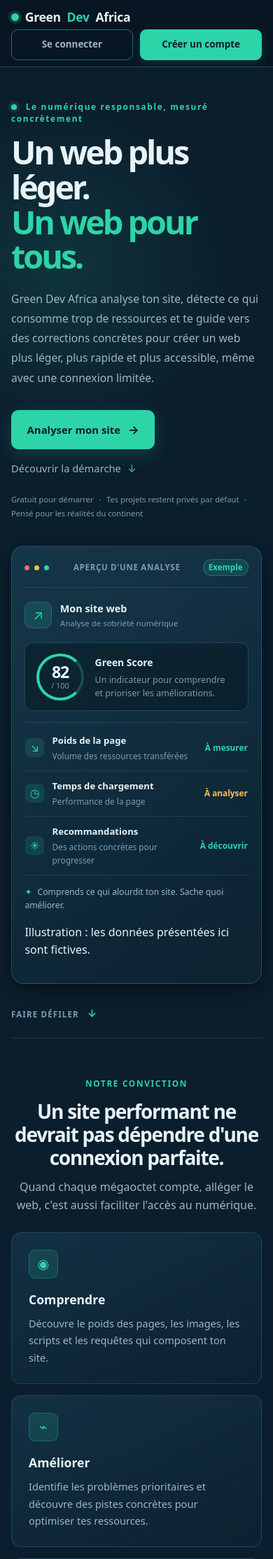
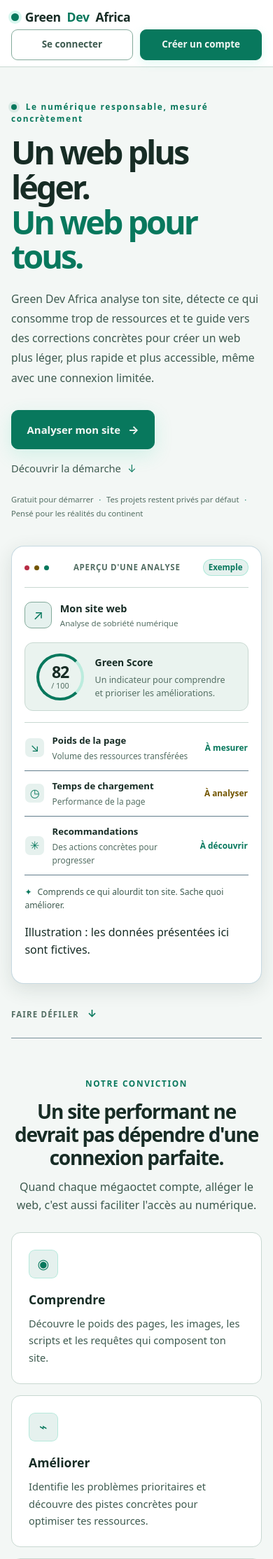
Before and after one commit to Aicha-Dembele/green-dev-africa, a Django app: page / in a window 390 px wide. Shown: the top 2228 px of the page at 70% size. Run offline with Django 5.2, Linux system fonts and the light colour scheme.

Commit message:
Améliorations UI et UX
Co-authored-by: Copilot <223556219+Copilot@users.noreply.github.com>

```diff
--- a/static/css/greendev.css
+++ b/static/css/greendev.css
@@ -44,11 +35,7 @@
 
 body {
   margin: 0;
-  background:
-    radial-gradient(900px 500px at 15% -10%, #15364a 0%, transparent 60%),
-    radial-gradient(700px 400px at 100% 0%, #12304a 0%, transparent 55%),
-    var(--nuit);
-  background-attachment: fixed;
+  background: var(--nuit);
   color: var(--texte);
   font-family: system-ui, -apple-system, "Segoe UI", Roboto, sans-serif;
   font-size: 16px;
@@ -779,18 +766,6 @@ legend {
   gap: clamp(2rem, 6vw, 5rem);
   padding: 4.7rem 0 5.4rem;
 }
-.accueil-hero::before {
-  content: "";
-  position: absolute;
-  z-index: -1;
-  width: 32rem;
-  height: 32rem;
-  top: 2rem;
-  right: 2rem;
-  border-radius: 50%;
-  background: radial-gradient(circle, rgba(45, 212, 167, 0.12), transparent 68%);
-  pointer-events: none;
-}
 .accueil-hero-texte { max-width: 620px; }
 .surtitre {
   margin: 0 0 0.9rem;
@@ -820,8 +795,8 @@ legend {
   padding: 1.15rem;
   border: 1px solid rgba(89, 145, 167, 0.34);
   border-radius: 18px;
-  background: linear-gradient(145deg, rgba(22, 55, 74, 0.97), rgba(12, 34, 49, 0.97));
-  box-shadow: 0 24px 80px rgba(0, 0, 0, 0.34), 0 0 50px rgba(45, 212, 167, 0.06);
+  background: var(--carte);
+  box-shadow: var(--ombre-haute);
   transform: rotate(1deg);
 }
 .aperçu-entete { display: flex; align-items: center; justify-content: space-between; gap: 0.5rem; padding-bottom: 1rem; border-bottom: 1px solid var(--bord); color: var(--texte-faible); font-size: 0.72rem; font-weight: 800; letter-spacing: 0.06em; }
@@ -859,7 +834,7 @@ legend {
 .section-accueil h2, .accueil-final h2 { margin: 0 0 0.8rem; color: var(--texte); font-size: clamp(1.75rem, 3.5vw, 2.65rem); line-height: 1.18; letter-spacing: -0.045em; text-transform: none; }
 .section-entete > p:last-child, .demarche-entete > p:last-child { margin: 0; color: var(--texte-doux); }
 .cartes-valeur { gap: 1rem; }
-.carte-valeur { padding: 1.5rem; border: 1px solid var(--bord); border-radius: 13px; background: linear-gradient(155deg, rgba(22, 55, 74, 0.73), rgba(13, 36, 52, 0.52)); }
+.carte-valeur { padding: 1.5rem; border: 1px solid var(--bord); border-radius: 13px; background: var(--carte); }
 .valeur-icone { display: grid; place-items: center; width: 2.6rem; height: 2.6rem; border: 1px solid rgba(45, 212, 167, 0.25); border-radius: 9px; color: var(--turquoise); background: var(--turquoise-voile); font-size: 1.2rem; }
 .carte-valeur h3 { margin: 1rem 0 0.45rem; font-size: 1.1rem; }
 .carte-valeur p { margin: 0; color: var(--texte-doux); font-size: 0.91rem; line-height: 1.7; }
@@ -1183,17 +1149,77 @@ legend {
 .liste-bilan .etiquette { margin-right: 0.4rem; }
 
 @media (max-width: 640px) {
-  body {
-    background-attachment: scroll;
-    background-image:
-      radial-gradient(650px 360px at 15% -10%, #15364a 0%, transparent 60%),
-      var(--nuit);
-  }
   .barre { backdrop-filter: none; }
   .aperçu-audit { box-shadow: var(--ombre-haute); }
 }
 
-/* --- impression du rapport : sur papier, on repasse en clair --- */
+@media (prefers-color-scheme: light) {
+  :root {
+    color-scheme: light;
+    --nuit: #f3f7f5;
+    --nuit-barre: #ffffff;
+    --carte: #ffffff;
+    --carte-haute: #eaf3ef;
+    --bord: #c8d8d1;
+    --bord-vif: #83aa9b;
+    --texte: #172c25;
+    --texte-doux: #3d5a4f;
+    --texte-faible: #536e63;
+    --turquoise: #08785d;
+    --turquoise-sombre: #08634d;
+    --turquoise-voile: rgba(8, 120, 93, 0.1);
+    --critique: #b72c45;
+    --elevee: #9b4c12;
+    --moyenne: #725500;
+    --faible: #17658a;
+    --ombre: 0 2px 10px rgba(24, 53, 42, 0.08);
+    --ombre-haute: 0 8px 28px rgba(24, 53, 42, 0.12);
+  }
+  body { background: var(--nuit); }
+  .barre { background: rgba(255, 255, 255, 0.96); }
+  .chiffre,
+  .projet-form-carte,
+  .projet-form-aside,
+  .profil-carte,
+  .page-auth .carte,
+  .carte-valeur,
+  .demarche-cta,
+  .accueil-final,
+  .aperçu-audit { background: var(--carte); }
+  .aperçu-score,
+  .projet-form-carte input,
+  .projet-form-carte select,
+  .projet-form-carte textarea,
+  input[type="text"],
+  input[type="email"],
+  input[type="password"],
+  input[type="url"],
+  input[type="number"],
+  input[type="date"],
+  select,
+  textarea,
+  .exemple-code { background: var(--carte-haute); }
+  .aperçu-score,
+  .reco,
+  .dashboard-priorites-vide { border-color: var(--bord); }
+  .mini-point { background: var(--bord-vif); }
+}
+
+@view-transition {
+  navigation: auto;
+}
+
+::view-transition-old(root),
+::view-transition-new(root) {
+  animation-duration: 180ms;
+}
+
+@media (prefers-reduced-motion: reduce) {
+  ::view-transition-old(root),
+  ::view-transition-new(root) { animation: none; }
+}
+
+/* Rapport imprimé sur fond blanc. */
 
 @media print {
   .barre, .actions, .messages, .fil, .oeil { display: none; }
--- a/static/js/greendev.js
+++ b/static/js/greendev.js
@@ -1,7 +1,8 @@
 /* Green Dev Africa — le seul JavaScript du site.
  *
  * Il ajoute le petit œil qui montre ou cache le mot de passe. Rien d'autre :
- * environ 1 Ko, contre 90 Ko pour une bibliothèque qui ferait la même chose.
+ * quelques Ko, contre des dizaines de Ko pour une bibliothèque qui ferait
+ * la même chose.
  * Les pages restent utilisables si ce fichier ne charge pas — le champ reste
  * simplement masqué, comme avant.
  */
--- a/templates/accueil.html
+++ b/templates/accueil.html
@@ -263,8 +263,8 @@
       et ne remplacent pas une analyse environnementale complète.
     </p>
 
-    <a href="{% url 'inscription' %}">
-      Découvrir l'analyse avec ton site
+    <a href="#comment-ca-marche">
+      Voir les étapes de l'analyse
       <span aria-hidden="true">→</span>
     </a>
   </div>
--- a/templates/analyses/comparaison_detail.html
+++ b/templates/analyses/comparaison_detail.html
@@ -110,7 +110,7 @@
   <h2>Les métriques, une par une</h2>
   <div class="carte">
     {% if indicateurs %}
-      <div class="tableau-defilant" role="region" aria-label="Comparaison des indicateurs mesurés, défilement possible" tabindex="0">
+      <div class="tableau-defilant tableau-cartes-mobile" role="region" aria-label="Comparaison des indicateurs mesurés" tabindex="0">
         <table aria-label="Comparaison des indicateurs mesurés">
           <thead>
             <tr>
--- a/templates/base.html
+++ b/templates/base.html
@@ -3,7 +3,7 @@
 <head>
   <meta charset="utf-8">
   <meta name="viewport" content="width=device-width, initial-scale=1">
-  <meta name="color-scheme" content="dark">
+  <meta name="color-scheme" content="light dark">
   <meta name="description" content="{% block description %}Green Dev Africa aide à mesurer la sobriété numérique d’un site et à prioriser des améliorations concrètes.{% endblock %}">
   <title>{% block titre %}Green Dev Africa{% endblock %}</title>
   <link rel="stylesheet" href="{% static 'css/greendev.css' %}">
--- a/templates/projets/tableau_de_bord.html
+++ b/templates/projets/tableau_de_bord.html
@@ -80,7 +80,7 @@
   </div>
 
   {% if projets %}
-    <div class="carte dashboard-projets-carte" role="region" aria-label="Liste des projets, défilement horizontal possible" tabindex="0">
+    <div class="carte dashboard-projets-carte tableau-cartes-mobile" role="region" aria-label="Liste de mes projets" tabindex="0">
       <table class="dashboard-table" aria-label="Liste de mes projets">
         <thead>
           <tr>
```
Also changed, not shown: other parts of static/css/greendev.css (+48 -66 lines), templates/analyses/analyse_detail.html (+5 -5 lines), templates/analyses/comparer.html (+6 -6 lines), templates/analyses/rapport.html (+5 -5 lines), templates/analyses/regles_seuils.html (+6 -6 lines), templates/projets/projet_detail.html (+11 -11 lines).
